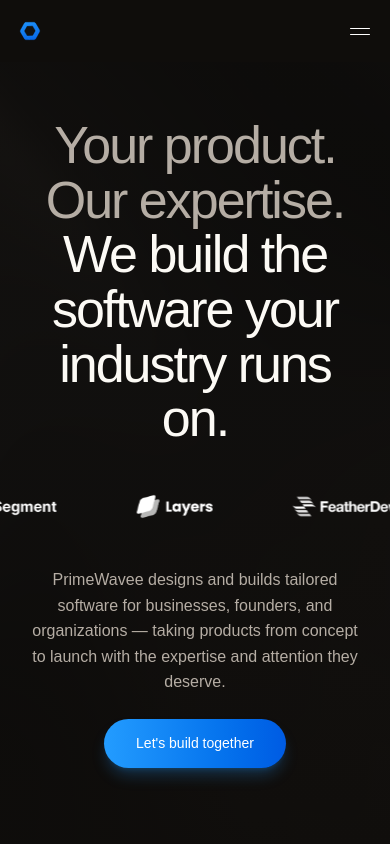
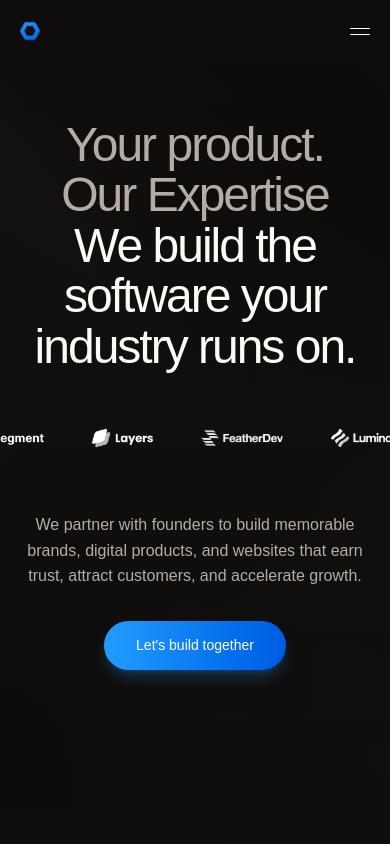
Before and after one commit to CreepyHandy/PrimeWave, a React (Vite) app: page / in a window 390 px wide. Shown: the top 844 px of the page. Built offline with nearby package versions, Linux system fonts and the light colour scheme; the HTML template or start-up script is replaced by a standard one; a web font is replaced by a local one.

Commit message:
UI fixes

```diff
--- a/index.html
+++ b/index.html
@@ -3,6 +3,7 @@
   <head>
     <meta charset="UTF-8" />
     <meta name="viewport" content="width=device-width, initial-scale=1.0" />
+    <link rel="icon" type="image/png" href="/favicon.png" />
     <title>PrimeWave</title>
   </head>
   <body>
--- a/src/components/sections/Hero.tsx
+++ b/src/components/sections/Hero.tsx
@@ -3,7 +3,7 @@ import { logoImages } from "../../data";
 
 export function Hero({ onNav }: { onNav: (s: string) => void }) {
   return (
-    <section className="relative w-full min-h-[100svh] overflow-hidden flex flex-col justify-between pt-[clamp(100px,14vh,160px)] pb-[clamp(60px,9vh,100px)]">
+    <section className="relative w-full min-h-[100svh] overflow-hidden flex flex-col justify-start md:justify-between pt-[120px] md:pt-[clamp(100px,14vh,160px)] pb-[60px] md:pb-[clamp(60px,9vh,100px)] gap-12 md:gap-0">
       {/* Background */}
       <img
         src={imgHeroSection}
@@ -14,30 +14,42 @@ export function Hero({ onNav }: { onNav: (s: string) => void }) {
 
       {/* Heading */}
       <div className="relative z-10 flex justify-center px-6 text-center">
-        <h1 className="font-['Cal_Sans:Regular',sans-serif] text-[clamp(52px,7vw,92px)] leading-[1.05] tracking-[-2px] max-w-5xl">
-          <span className="text-[#b5ada4] md:whitespace-nowrap">Your product. Our expertise.</span>
+        <h1 className="font-['Cal_Sans:Regular',sans-serif] text-[clamp(48px,11vw,92px)] leading-[1.05] tracking-[-2px] max-w-5xl">
+          {/* Mobile Heading */}
+          <span className="text-[#b5ada4] md:hidden">
+            Your product.<br />Our Expertise
+          </span>
+          {/* Desktop Heading */}
+          <span className="text-[#b5ada4] hidden md:inline md:whitespace-nowrap">
+            Your product. Our expertise.
+          </span>
           <br />
           <span className="text-[#fcfaf5]">We build the software your industry runs on.</span>
         </h1>
       </div>
 
       {/* Logo marquee — middle strip */}
-      <div className="relative z-10 overflow-hidden">
+      <div className="relative z-10 overflow-hidden mt-2 md:mt-0">
         <div className="flex animate-marquee whitespace-nowrap" style={{ width: "max-content" }}>
           {[...logoImages, ...logoImages, ...logoImages].map((src, i) => (
             <img
               key={i}
               src={src}
               alt=""
-              className="h-[25px] mx-10 object-contain pointer-events-none"
+              className="h-[20px] md:h-[25px] mx-6 md:mx-10 object-contain pointer-events-none"
             />
           ))}
         </div>
       </div>
 
       {/* Description + CTA — bottom */}
-      <div className="relative z-10 flex flex-col items-center text-center px-6 gap-6">
-        <p className="font-['General_Sans:Regular',sans-serif] text-[#b5ada4] text-[16px] md:text-[20px] leading-[1.6] max-w-[90vw] md:max-w-[504px]">
+      <div className="relative z-10 flex flex-col items-center text-center px-6 gap-8 md:gap-6 mt-4 md:mt-0">
+        {/* Mobile Description */}
+        <p className="font-['General_Sans:Regular',sans-serif] text-[#b5ada4] text-[16px] leading-[1.6] max-w-[340px] block md:hidden">
+          We partner with founders to build memorable brands, digital products, and websites that earn trust, attract customers, and accelerate growth.
+        </p>
+        {/* Desktop Description */}
+        <p className="font-['General_Sans:Regular',sans-serif] text-[#b5ada4] text-[20px] leading-[1.6] max-w-[504px] hidden md:block">
           PrimeWavee designs and builds tailored software for businesses, founders, and organizations —
           taking products from concept to launch with the expertise and attention they deserve.
         </p>
```
Also changed, not shown: public/favicon.png (added).
